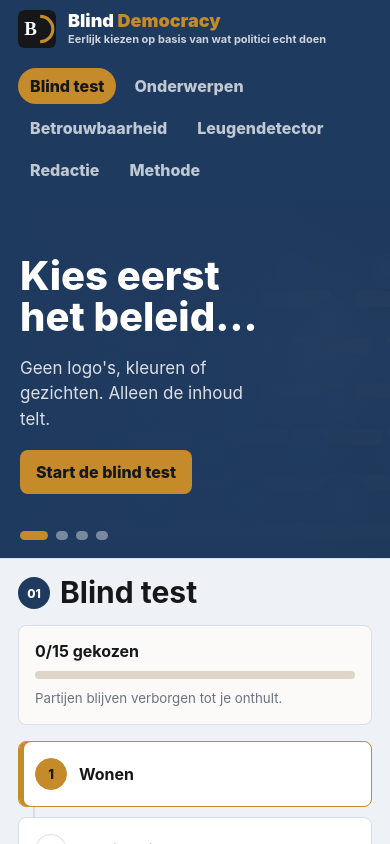
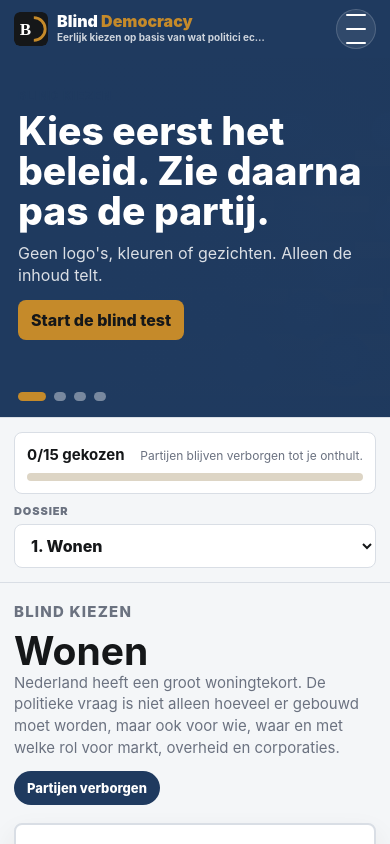
Before and after one commit to cwesterhof/blind-democracy, a React (Vite) app: page / in a window 390 px wide. Shown: the top 844 px of the page. Built offline with nearby package versions, Linux system fonts and the light colour scheme.

Commit message:
Fix mobile hamburger navigation

```diff
--- a/src/App.css
+++ b/src/App.css
@@ -1990,7 +1990,7 @@
   z-index: 10;
 }
 
-.platform-nav > div {
+.desktop-nav {
   display: flex;
   flex-wrap: wrap;
   gap: 6px;
@@ -3924,3 +3924,301 @@
         opacity: 0.9;
         filter: brightness(0) invert(1);
     }
+
+.mobile-menu-toggle,
+.mobile-menu-panel,
+.mobile-test-controls {
+  display: none;
+}
+
+@media (max-width: 768px) {
+  .platform-nav {
+    align-items: center;
+    display: grid;
+    gap: 8px 12px;
+    grid-template-columns: minmax(0, 1fr) auto;
+    min-height: 58px;
+    padding: 8px 14px;
+  }
+
+  .brand-mark {
+    gap: 9px;
+    min-width: 0;
+  }
+
+  .brand-icon,
+  .brand-mark img {
+    height: 34px;
+    width: 34px;
+  }
+
+  .brand-text strong {
+    font-size: 16px;
+  }
+
+  .brand-text small {
+    font-size: 10px;
+    max-width: 210px;
+    overflow: hidden;
+    text-overflow: ellipsis;
+  }
+
+  .desktop-nav {
+    display: none;
+  }
+
+  .mobile-menu-toggle {
+    align-items: center;
+    background: rgba(255, 255, 255, 0.08);
+    border: 1px solid rgba(255, 255, 255, 0.16);
+    border-radius: 999px;
+    color: white;
+    cursor: pointer;
+    display: grid;
+    gap: 4px;
+    height: 40px;
+    justify-content: center;
+    padding: 0;
+    width: 40px;
+  }
+
+  .mobile-menu-toggle span {
+    background: white;
+    border-radius: 999px;
+    display: block;
+    height: 2px;
+    transition: opacity 160ms ease, transform 160ms ease;
+    width: 20px;
+  }
+
+  .mobile-menu-toggle[aria-expanded="true"] span:nth-child(1) {
+    transform: translateY(6px) rotate(45deg);
+  }
+
+  .mobile-menu-toggle[aria-expanded="true"] span:nth-child(2) {
+    opacity: 0;
+  }
+
+  .mobile-menu-toggle[aria-expanded="true"] span:nth-child(3) {
+    transform: translateY(-6px) rotate(-45deg);
+  }
+
+  .mobile-menu-toggle[aria-expanded="true"] {
+    background: var(--color-accent);
+    border-color: var(--color-accent);
+  }
+
+  .mobile-menu-toggle[aria-expanded="true"] span {
+    background: var(--color-ink);
+  }
+
+  .mobile-menu-panel {
+    background: rgba(15, 17, 19, 0.28);
+    border: 1px solid rgba(255, 255, 255, 0.12);
+    border-radius: 14px;
+    box-shadow: 0 18px 38px rgba(0, 0, 0, 0.16);
+    display: grid;
+    gap: 6px;
+    grid-column: 1 / -1;
+    padding: 8px;
+  }
+
+  .platform-tab {
+    border-radius: 8px;
+    justify-content: flex-start;
+    padding: 11px 12px;
+    text-align: left;
+    width: 100%;
+  }
+
+  .hero-slider {
+    height: min(360px, calc(100svh - 58px));
+  }
+
+  .hero-slide-bg {
+    opacity: 0.22;
+  }
+
+  .hero-slide-overlay {
+    background: linear-gradient(
+      90deg,
+      rgba(31, 58, 95, 1) 0%,
+      rgba(31, 58, 95, 0.98) 62%,
+      rgba(31, 58, 95, 0.9) 100%
+    );
+  }
+
+  .hero-slide-content {
+    max-width: none;
+    padding: 30px 18px 64px;
+  }
+
+  .hero-slide-content h1 {
+    display: block;
+    font-size: clamp(34px, 10vw, 42px);
+    line-height: 1.02;
+    margin-bottom: 12px;
+    max-width: 12.5em;
+    overflow: visible;
+    -webkit-line-clamp: unset;
+  }
+
+  .hero-slide-content > p:last-of-type {
+    font-size: 16px;
+    line-height: 1.38;
+    max-width: 32em;
+    overflow: visible;
+    text-overflow: clip;
+    white-space: normal;
+  }
+
+  .hero-cta {
+    margin-top: 14px;
+    min-height: 40px;
+    padding: 9px 13px;
+  }
+
+  .hero-slider-dots {
+    bottom: 16px;
+    left: 18px;
+  }
+
+  .product-shell.test-shell {
+    display: flex;
+    flex-direction: column;
+    min-height: auto;
+  }
+
+  .mobile-test-controls {
+    background: var(--color-background);
+    border-bottom: 1px solid var(--color-line);
+    display: grid;
+    gap: 10px;
+    order: 0;
+    padding: 14px;
+  }
+
+  .mobile-progress-card {
+    background: var(--color-surface);
+    border: 1px solid var(--color-line);
+    border-radius: 8px;
+    display: grid;
+    gap: 9px;
+    padding: 12px;
+  }
+
+  .mobile-progress-card > div:first-child {
+    align-items: baseline;
+    display: flex;
+    gap: 8px;
+    justify-content: space-between;
+  }
+
+  .mobile-progress-card strong {
+    color: var(--color-ink);
+    font-size: 15px;
+  }
+
+  .mobile-progress-card small {
+    color: var(--color-muted);
+    font-size: 12px;
+    line-height: 1.25;
+    text-align: right;
+  }
+
+  .mobile-dossier-select {
+    display: grid;
+    gap: 6px;
+  }
+
+  .mobile-dossier-select span {
+    color: var(--color-muted);
+    font-size: 11px;
+    font-weight: 900;
+    letter-spacing: 0.08em;
+    text-transform: uppercase;
+  }
+
+  .mobile-dossier-select select {
+    appearance: auto;
+    background: var(--color-surface);
+    border: 1px solid var(--color-line);
+    border-radius: 8px;
+    color: var(--color-ink);
+    font: inherit;
+    font-weight: 800;
+    min-height: 44px;
+    padding: 10px 12px;
+    width: 100%;
+  }
+
+  .progress-sidebar {
+    display: none;
+  }
+
+  .match-workspace,
+  .focus-workspace {
+    order: 1;
+    padding: 18px 14px 24px;
+  }
+
+  .blind-header {
+    margin-bottom: 18px;
+  }
+
+  .blind-header h2 {
+    font-size: clamp(34px, 10vw, 44px);
+  }
+
+  .blind-header p {
+    font-size: 15px;
+    line-height: 1.45;
+  }
+
+  .workspace-header {
+    gap: 12px;
+  }
+
+  .step-pill {
+    align-self: flex-start;
+  }
+
+  .focus-workspace .position-grid,
+  .position-grid {
+    gap: 12px;
+    grid-template-columns: 1fr;
+  }
+
+  .focus-workspace .blind-card {
+    min-height: 0;
+  }
+
+  .blind-card-choice {
+    min-height: 116px;
+    padding: 18px;
+  }
+
+  .position-statement {
+    font-size: 20px;
+    line-height: 1.16;
+  }
+
+  .blind-card-footer {
+    padding: 0 18px 16px;
+  }
+
+  .position-info-panel {
+    margin: 0 18px 18px;
+  }
+
+  .action-row.reveal-actions {
+    align-items: stretch;
+    display: grid;
+    gap: 8px;
+    grid-template-columns: 1fr;
+  }
+
+  .action-row.reveal-actions button {
+    width: 100%;
+  }
+}
--- a/src/App.jsx
+++ b/src/App.jsx
@@ -120,6 +120,29 @@ function BlindTestPage({ partyReliability = [], setPage }) {
                 <HeroSlider setPage={setPage} />
 
                 <main className="product-shell test-shell">
+                <section className="mobile-test-controls" aria-label="Voortgang blind test">
+                    <div className="mobile-progress-card">
+                        <div>
+                            <strong>{completedCount}/{DOSSIERS.length} gekozen</strong>
+                            <small>Partijen blijven verborgen tot je onthult.</small>
+                        </div>
+                        <div className="progress-track" aria-hidden="true">
+                            <div style={{ width: `${(completedCount / DOSSIERS.length) * 100}%` }} />
+                        </div>
+                    </div>
+
+                    <label className="mobile-dossier-select">
+                        <span>Dossier</span>
+                        <select value={activeDossier.id} onChange={(event) => chooseDossier(event.target.value)}>
+                            {DOSSIERS.map((dossier, index) => (
+                                <option key={dossier.id} value={dossier.id}>
+                                    {index + 1}. {dossier.title}{answers[dossier.id] ? " - gekozen" : ""}
+                                </option>
+                            ))}
+                        </select>
+                    </label>
+                </section>
+
                 <aside className="dossier-nav progress-sidebar" aria-label="Voortgang blind test">
                     <div className="nav-heading">
                         <span>01</span>
@@ -1257,6 +1280,7 @@ function buildPromiseVoteStatementItems() {
 
 function App() {
     const [page, setActivePage] = useState(pageFromLocation);
+    const [mobileNavOpen, setMobileNavOpen] = useState(false);
     const partyReliability = useMemo(() => buildPartyReliability(), []);
     const memberReliability = useMemo(() => buildMemberReliability(), []);
 
@@ -1277,6 +1301,7 @@ function App() {
     function setPage(nextPage) {
         const normalizedPage = normalizePageId(nextPage);
         setActivePage(normalizedPage);
+        setMobileNavOpen(false);
 
         const nextHash = `#${normalizedPage}`;
         if (window.location.hash !== nextHash) {
@@ -1296,7 +1321,20 @@ function App() {
                     </div>
                 </button>
 
-                <div>
+                <button
+                    aria-controls="primary-navigation"
+                    aria-expanded={mobileNavOpen}
+                    aria-label={mobileNavOpen ? "Sluit menu" : "Open menu"}
+                    className="mobile-menu-toggle"
+                    onClick={() => setMobileNavOpen((current) => !current)}
+                    type="button"
+                >
+                    <span aria-hidden="true" />
+                    <span aria-hidden="true" />
+                    <span aria-hidden="true" />
+                </button>
+
+                <div className="desktop-nav" id="primary-navigation">
                     {PAGES.map((item) => (
                         <button
                             className={page === item.id ? "platform-tab active" : "platform-tab"}
@@ -1308,6 +1346,21 @@ function App() {
                         </button>
                     ))}
                 </div>
+
+                {mobileNavOpen && (
+                    <div className="mobile-menu-panel">
+                        {PAGES.map((item) => (
+                            <button
+                                className={page === item.id ? "platform-tab active" : "platform-tab"}
+                                key={item.id}
+                                onClick={() => setPage(item.id)}
+                                type="button"
+                            >
+                                {item.label}
+                            </button>
+                        ))}
+                    </div>
+                )}
             </nav>
 
             {page === "blind" && <BlindTestPage setPage={setPage} partyReliability={partyReliability} />}
```
